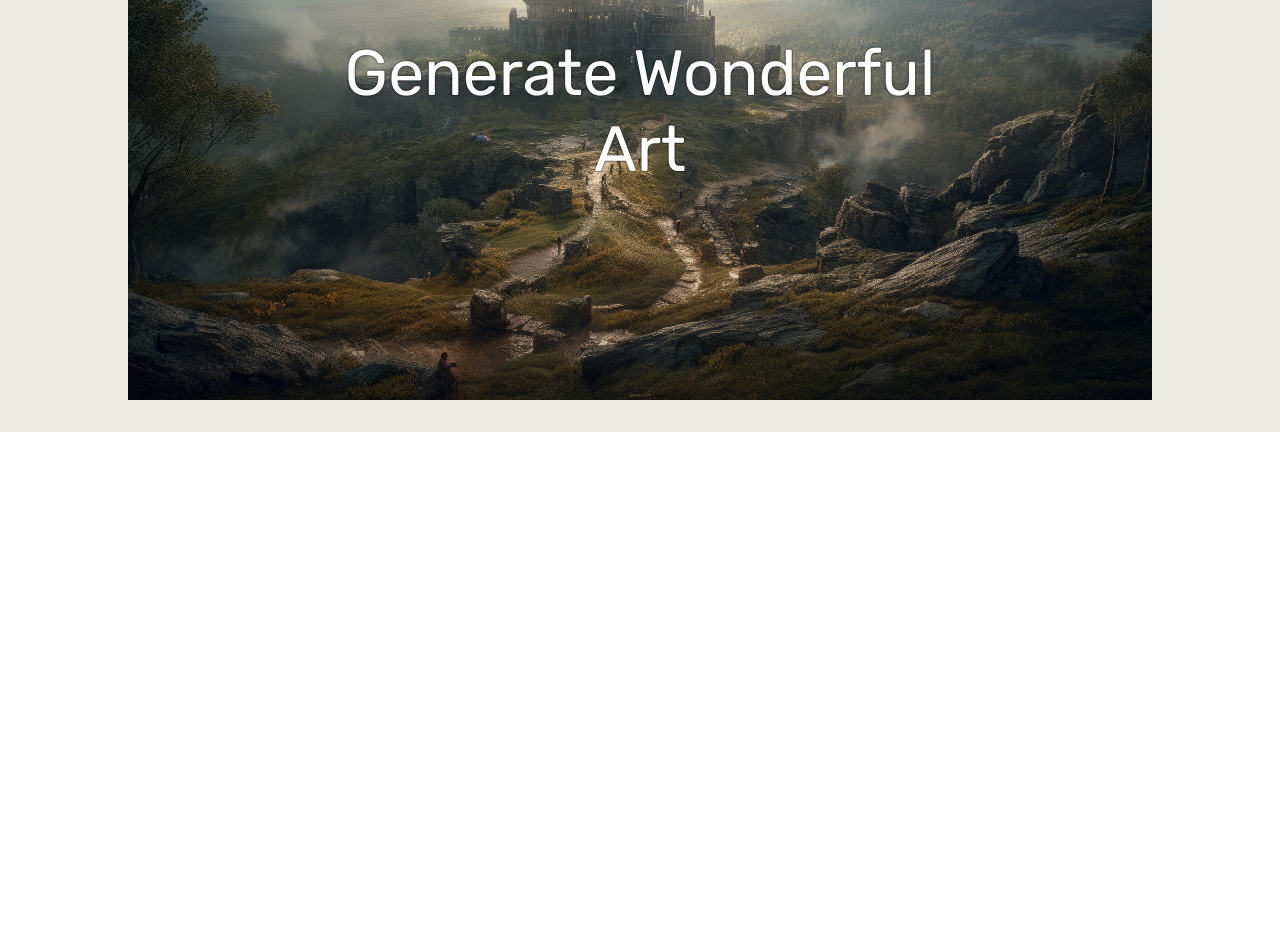
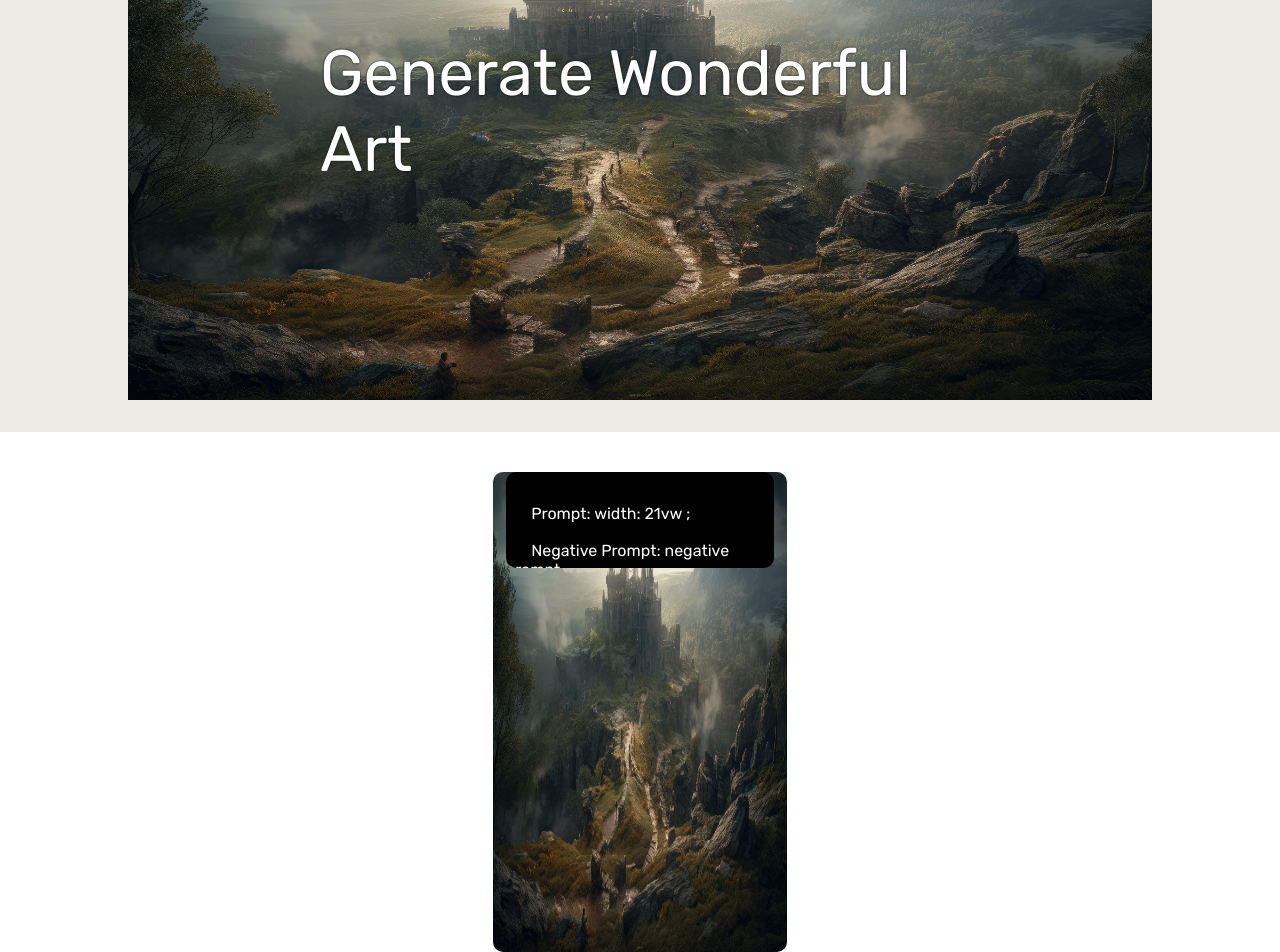
Before and after one commit to AlexStan0/ImagiCraft, a React (Create React App) app: page / in a window 1280 px wide. Shown: the part 224-1176 px from the top of the page. Before the commit the page ends 800 px from the top, so only its background shows below. Built offline with nearby package versions, Linux system fonts and the light colour scheme.

Commit message:
AHHHHHHHHHHHHHHHHHHHHHHHHHHHHHHHHHHHHHHHHHHHHHHHHHHHHHHHHHHHHHHHHHHHHHHHHHHHHHHHHHHH, if I can get the overflow to work nicely the Gallery Image thing will be pretty much done. FUCK DIVS

```diff
--- a/src/components/App.jsx
+++ b/src/components/App.jsx
@@ -8,9 +8,10 @@
 
 //import dependencies
 import Header from './Header.jsx';
+import ImageShowcase from './ImageShowcase.jsx';
 
 //import assets
-import banner from '../assets/banner.jpg'
+import banner from '../assets/banner.jpg';
 
 function App() {
 
@@ -22,7 +23,7 @@ function App() {
         <>
 
             <Header imageSrc={banner} websiteTitle={websiteTitle} />
-
+            <ImageShowcase imageSrc={banner} imagePrompt={'width: 21vw ;'} imageNegativePrompt="negative prompt" />
 
 
         </>
--- a/src/components/Header.jsx
+++ b/src/components/Header.jsx
@@ -31,9 +31,9 @@ function Header(props) {
             <h1 id="title">{websiteTitle}</h1>
 
             {/* Root element that hold the header banner and the text it contains */}
-            <div className="banner_container rounded_corners">
+            <div className="banner_container">
 
-                <img src={imageSrc} alt="banner" className="banner_image rounded_corners" />
+                <img src={imageSrc} alt="banner" className="banner_image" />
                 <div className="center_text">Generate Wonderful Art</div>
 
             </div>
--- a/src/components/ImageShowcase.jsx
+++ b/src/components/ImageShowcase.jsx
@@ -21,9 +21,16 @@ function ImageShowcase(props) {
 
     return (
 
-        <div className="image_container" >
+        <div className="gallery">
 
             <img src={imageSrc} alt="gallery-piece" className="showcase_image" />
+
+            <div className="prompt_container">
+
+                <span className="prompt top">Prompt: {imagePrompt}</span><br /><br />
+                <span className="prompt bottom">Negative Prompt: {imageNegativePrompt}</span>
+
+            </div>
 
         </div>
 
@@ -31,3 +38,5 @@ function ImageShowcase(props) {
 
 
 } //end GeneratedImage
+
+export default ImageShowcase
--- a/src/style/Header.css
+++ b/src/style/Header.css
@@ -12,12 +12,6 @@ body, html {
     margin: 0;
     padding: 0;
     height:100%;
-
-}
-
-.rounder_corners {
-
-    border-radius: 1px;
 
 }
 
@@ -46,8 +40,6 @@ body, html {
     display: flex;
     justify-content: center;
     position: relative;
-    text-align: center;
-    position: relative;
     color: white;
 
 }
--- a/src/style/ImageShowcase.css
+++ b/src/style/ImageShowcase.css
@@ -6,9 +6,53 @@
     Course: ICS4U
 */
 
-.image_container {
+html, body {
+
+    height: 100%;
+    width: 100%;
+    margin: 0
+
+}
+
+.gallery {
 
     display: flex;
     justify-content: center;
+    padding-top: 5vh;
+    z-index: 1;
+    height: 100%;
+    width: 100%;
+    margin: 0;
 
 }
+
+.showcase_image {
+
+    height: 60vh;
+    width: 23vw;
+    border-radius: 10px;
+    position: absolute;
+    z-index: -1;
+
+}
+
+.prompt_container {
+
+    background-color: black;
+    width: 21vw;
+    max-width: 21vw;
+    max-height: 4vh;
+    padding-top: 4vh;
+    padding-bottom: 4vh;
+    border-radius: 10px;
+    overflow: hidden;
+
+}
+
+.prompt {
+
+    color: white;
+    margin-left: 2vw;
+    font-family: 'Rubik', monospace;
+
+}
```
